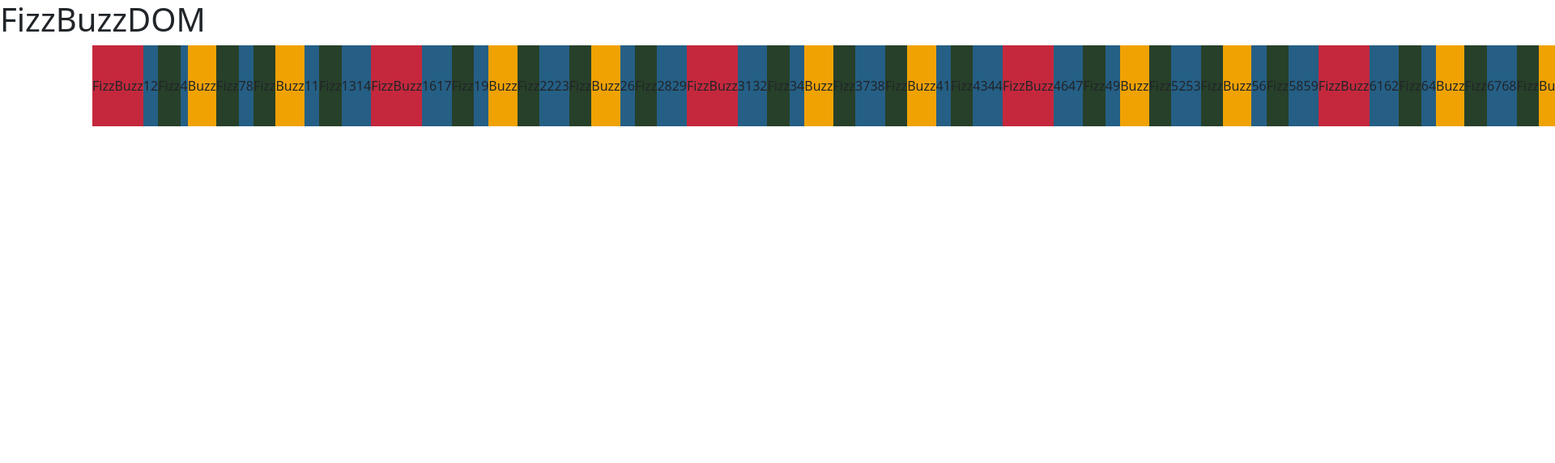
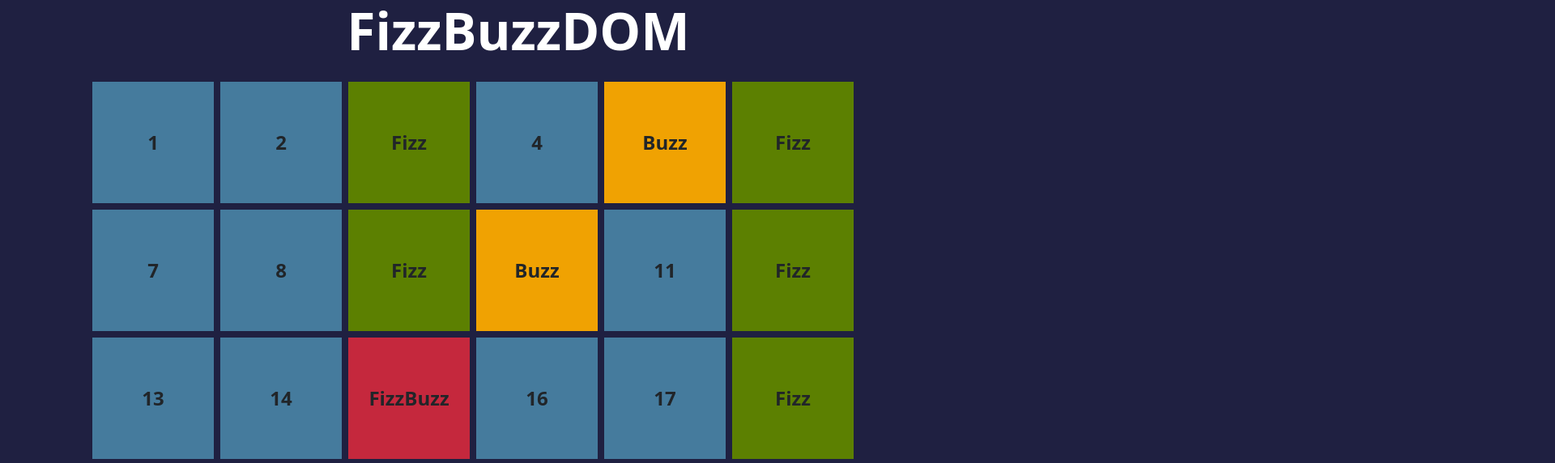
Before and after one commit to Nicowski25/js-fizzbuzz, a plain HTML site: page index.html in a window 1280 px wide. Shown: the top 572 px of the page at 81% size, 1920 px wide, since content can reach past the window. Drawn offline with nearby package versions, Linux system fonts and the light colour scheme.

Commit message:
page style

```diff
--- a/assets/css/style.css
+++ b/assets/css/style.css
@@ -9,18 +9,32 @@
 }
 
 :root {
-    --number: #255F85;
-    --fizz: #274029;
+    --number: #457B9D;
+    --fizz: #5C8001;
     --buzz: #F0A202;
     --fizzbuzz: #C5283D;
+    --bg: #1F2041;
+}
+
+#site {
+    background-color: var(--bg);
+    font-size: x-large;
+    font-weight: 600;
+}
+
+#title {
+    color: white;
+    text-align: center;
+    font-size: 4rem;
+    font-weight: 800;
 }
 
 .square {
     display: flex;
     justify-content: center;
     align-items: center;
-    width: 100px;
-    height: 100px;
+    min-width: 150px;
+    height: 150px;
     background-color: aqua;
 }
 
--- a/assets/js/main.js
+++ b/assets/js/main.js
@@ -3,7 +3,7 @@ const ulElement = document.querySelector("ul")
 
 //settiamo il valore del nostro index a 0
 //iniziamo il for < 100
-for (let index = 0; index <=  100; index++) {
+for (let index = 1; index <=  100; index++) {
     if (index % 3 == 0 && index % 5 == 0) { //se index è div per 3 e 5
         const liElement = document.createElement('li') //creiamo liELement che aggiunge li
         ulElement.append(liElement) //liElement aggiunge li dentro ulElement
--- a/index.html
+++ b/index.html
@@ -9,11 +9,11 @@
     integrity="sha384-iYQeCzEYFbKjA/T2uDLTpkwGzCiq6soy8tYaI1GyVh/UjpbCx/TYkiZhlZB6+fzT" crossorigin="anonymous">
     <title>FizzBuzz</title>
 </head>
-<body>
-    <h1>FizzBuzzDOM</h1>
+<body id="site">
+    <h1 id="title">FizzBuzzDOM</h1>
 
-    <div class="container">
-        <ul class="d-flex ls-none">
+    <div class="container mt-4">
+        <ul class="d-flex ls-none flex-wrap gap-2">
         </ul>
     </div>
 
```
